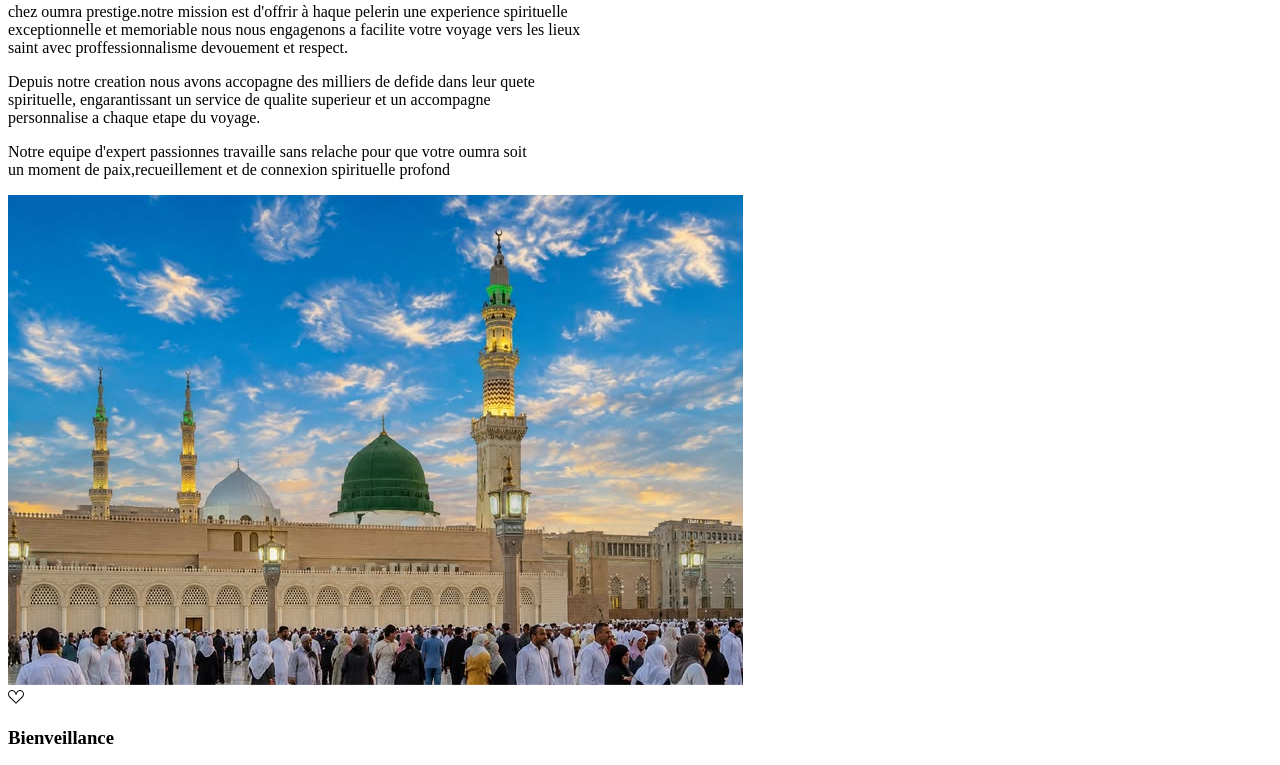
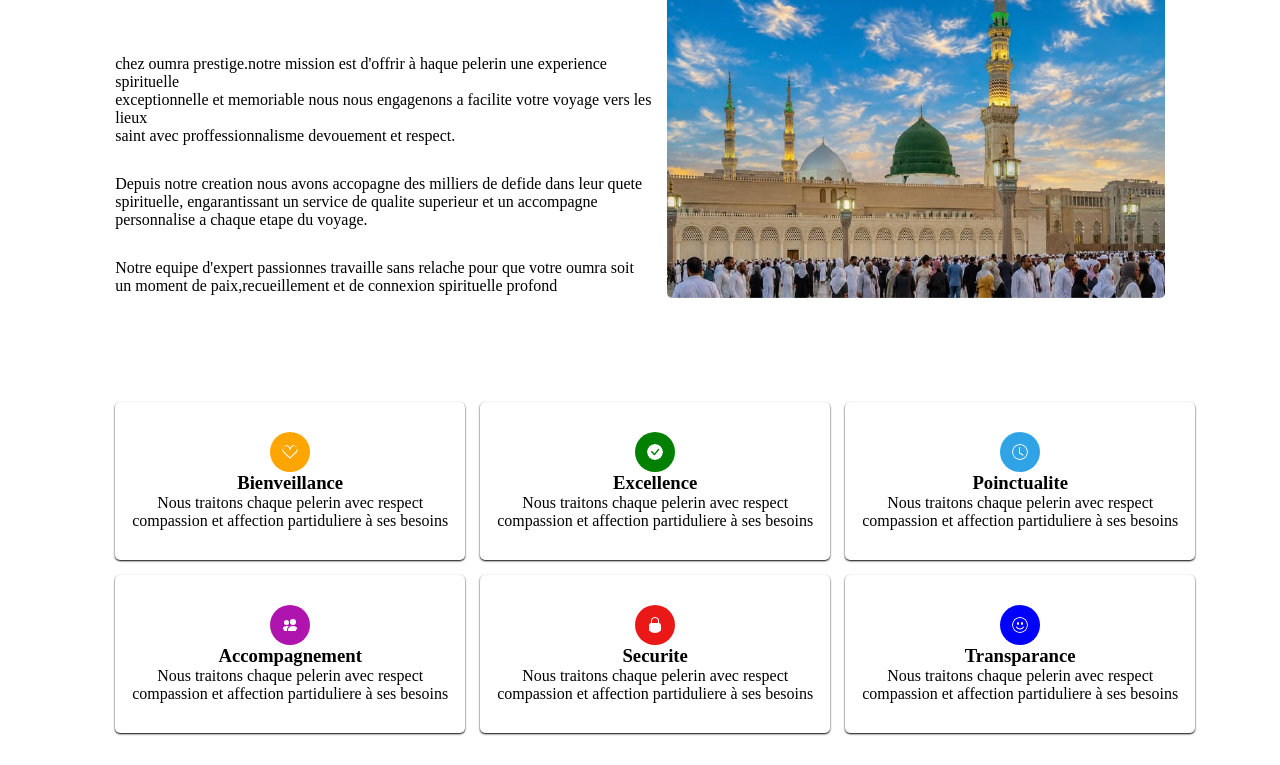
Before and after one commit to aissatabintou/oumar, a plain HTML site: page a propos.html in a window 1280 px wide. Shown: the part 352-1117 px from the top of the page. Drawn offline with Linux system fonts and the light colour scheme; the site is published under a folder, as on GitHub Pages, so addresses that start at the root find nothing.

Commit message:
modification sur les pages qui ne s'affichent pas

```diff
--- a/a propos.html
+++ b/a propos.html
@@ -4,7 +4,7 @@
 <head>
     <meta charset="UTF-8">
     <meta name="viewport" content="width=device-width, initial-scale=1.0">
-    <link rel="stylesheet" href="/style2.css">
+    <link rel="stylesheet" href="style2.css">
     <title>Document</title>
 </head>
 
--- a/reservation.html
+++ b/reservation.html
@@ -4,7 +4,7 @@
 <head>
     <meta charset="UTF-8">
     <meta name="viewport" content="width=device-width, initial-scale=1.0">
-    <link rel="stylesheet" href="/style3.css">
+    <link rel="stylesheet" href="style3.css">
     <title>Document</title>
 </head>
 
```
Also changed, not shown: connexion.html (+2 -2 lines).
